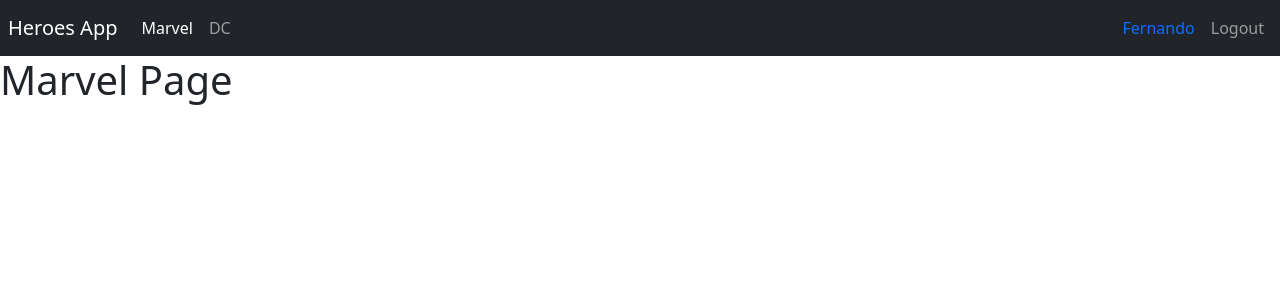
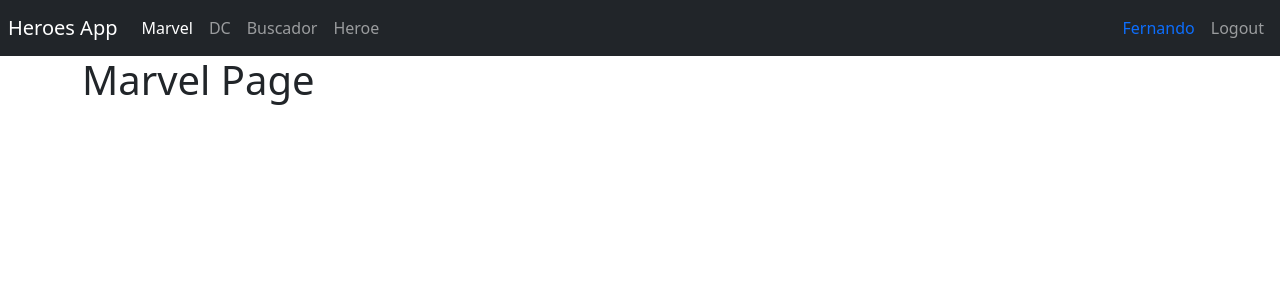
Before and after one commit to fersanti2896/14-curso-react-heroesApp-SPA, a React (Vite) app: page /marvel in a window 1280 px wide. Shown: the top 300 px of the page. Built offline with nearby package versions, Linux system fonts and the light colour scheme.

Commit message:
Creando un segundo router para navbar.jsx

```diff
--- a/src/heroes/index.js
+++ b/src/heroes/index.js
@@ -1,2 +1,3 @@
 
 export * from './pages';
+export * from './routes';
--- /dev/null
+++ b/src/heroes/pages/HeroePage.jsx
@@ -0,0 +1,10 @@
+
+import React from 'react'
+
+export const HeroePage = () => {
+    return (
+        <>
+            <h1>Heroe Page</h1>
+        </>
+    )
+}
--- /dev/null
+++ b/src/heroes/pages/SearchPage.jsx
@@ -0,0 +1,8 @@
+
+export const SearchPage = () => {
+    return (
+        <>
+            <h1>Search Page</h1>
+        </>
+    )
+}
--- a/src/heroes/pages/index.js
+++ b/src/heroes/pages/index.js
@@ -1,3 +1,5 @@
 
 export * from './DCPage';
+export * from './HeroePage';
 export * from './MarvelPage';
+export * from './SearchPage';
--- /dev/null
+++ b/src/heroes/routes/HeroesRoutes.jsx
@@ -0,0 +1,22 @@
+import { Navigate, Route, Routes } from 'react-router';
+import { Navbar } from '../../ui';
+import { DCPage, HeroePage, MarvelPage, SearchPage } from '../pages';
+
+export const HeroesRoutes = () => {
+    return (
+        <>
+            <Navbar />
+
+            <div className='container'>
+                <Routes>
+                    <Route path="marvel" element={<MarvelPage />} />
+                    <Route path="dc" element={<DCPage />} />
+                    <Route path="search" element={<SearchPage />} />
+                    <Route path="heroe" element={<HeroePage />} />
+
+                    <Route path="/" element={<Navigate to="/marvel" />} />
+                </Routes>
+            </div>
+        </>
+    )
+}
--- /dev/null
+++ b/src/heroes/routes/index.js
@@ -0,0 +1,2 @@
+
+export * from './HeroesRoutes';
--- a/src/router/AppRouter.jsx
+++ b/src/router/AppRouter.jsx
@@ -1,19 +1,15 @@
 import { Navigate, Route, Routes } from 'react-router-dom';
 
-import { DCPage, MarvelPage } from '../heroes';
+import { HeroesRoutes } from '../heroes';
 import { LoginPage } from '../auth';
-import { Navbar } from '../ui';
 
 export const AppRouter = () => {
     return (
         <>
-            <Navbar />
             <Routes>
-                <Route path="marvel" element={<MarvelPage />} />
-                <Route path="dc" element={<DCPage />} />
                 <Route path="login" element={<LoginPage />} />
 
-                <Route path="/" element={<Navigate to="/marvel" />} />
+                <Route path="/*" element={<HeroesRoutes />} />
             </Routes>
         </>
     )
--- a/src/ui/components/Navbar.jsx
+++ b/src/ui/components/Navbar.jsx
@@ -21,6 +21,16 @@ export const Navbar = () => {
                              to="/dc">
                         DC
                     </NavLink>
+
+                    <NavLink className={ ({ isActive }) => `nav-item nav-link ${ isActive ? 'active' : '' }` }
+                             to="/search">
+                        Buscador
+                    </NavLink>
+
+                    <NavLink className={ ({ isActive }) => `nav-item nav-link ${ isActive ? 'active' : '' }` }
+                             to="/heroe">
+                        Heroe
+                    </NavLink>
                 </div>
             </div>
 
```
